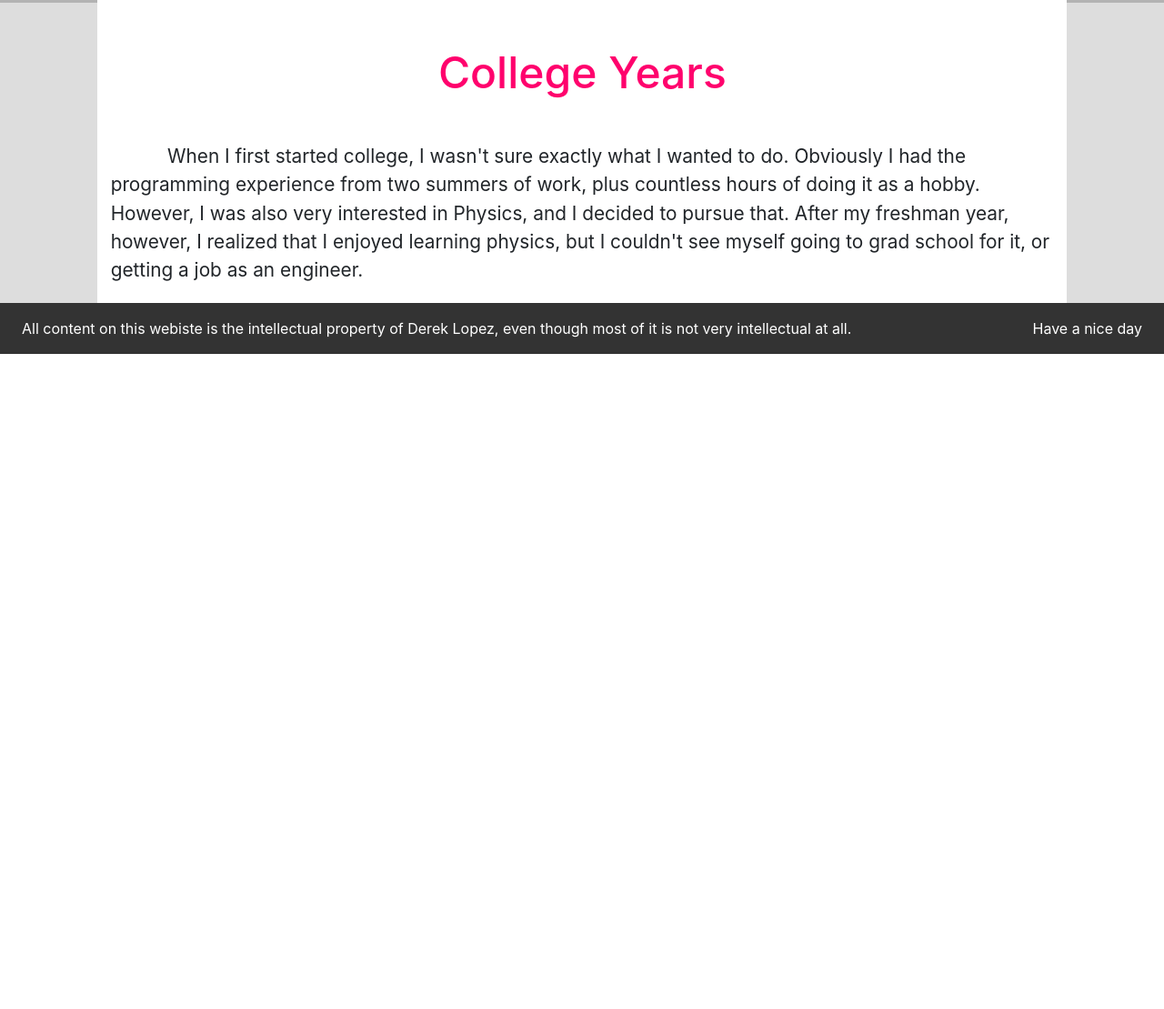
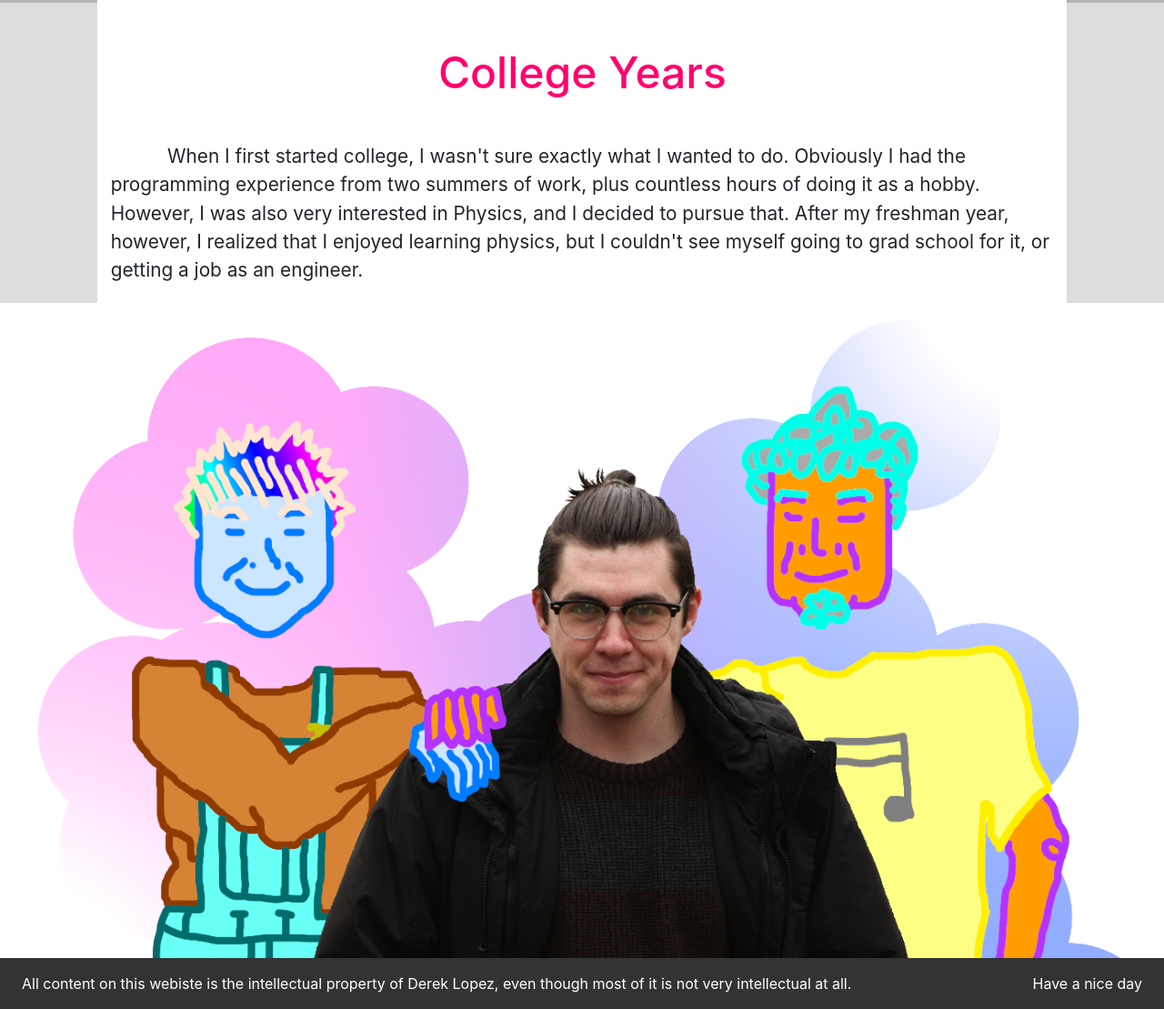
Before and after one commit to derek200pz/homepage, a website: page static-site/index.html in a window 1280 px wide. Shown: the part 2839-3948 px from the top of the page at 91% size. Before the commit the page ends 3228 px from the top, so only its background shows below. Drawn offline with nearby package versions, Linux system fonts and the light colour scheme.

Commit message:
added images and a new json file

```diff
--- a/static-site/css/style.css
+++ b/static-site/css/style.css
@@ -129,6 +129,11 @@
         background-image: url("../img/crazy-bg.png");
     }
 
+    .family-img {
+        min-height: 90%;
+        background-image: url("../img/mom-and-dad-smaller.png");
+    }
+
     @media only screen and (max-width: 700px) {
         .plain-img {
             background-image: url("../img/derek-lopez-plain-small.png");
@@ -153,14 +158,16 @@
         /* disable paralax on iphones */
         .plain-img,
         .crazy-img,
-        .crazy-bg-img {
+        .crazy-bg-img,
+        .family-img {
             background-attachment: fixed;
         }
     }
 
     .plain-img,
     .crazy-img,
-    .crazy-bg-img {
+    .crazy-bg-img,
+    .family-img {
         position: relative;
         background-position: center;
         background-repeat: no-repeat;
--- a/static-site/index.html
+++ b/static-site/index.html
@@ -87,6 +87,7 @@
             </div>
         </div>
     </div>
+    <div class="family-img"></div>
     <ul class="dl-footer">
         <li>All content on this webiste is the intellectual property of Derek Lopez, even though most of it is not very intellectual at all.</li>
         <li style="float:right">Have a nice day</li>
--- /dev/null
+++ b/static-site/js/chrome-prank.json
@@ -0,0 +1,3 @@
+{
+    "sillyString": "Derek Rules Hehe"
+}
```
Also changed, not shown: static-site/img/mom-and-dad-smaller.png (added).
